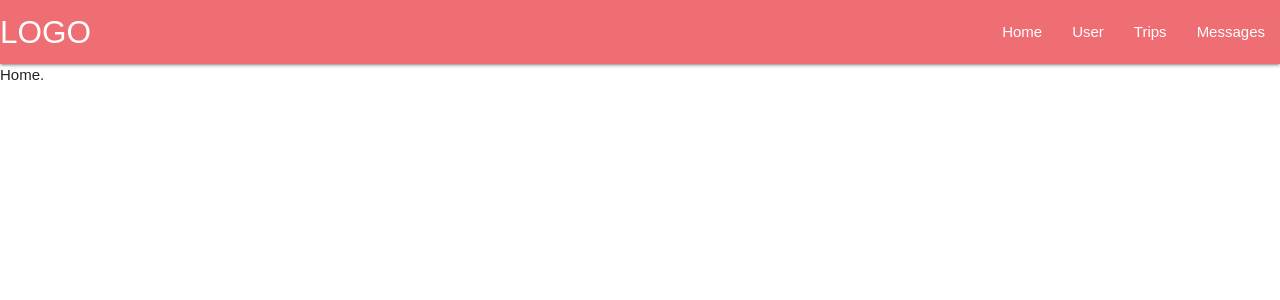
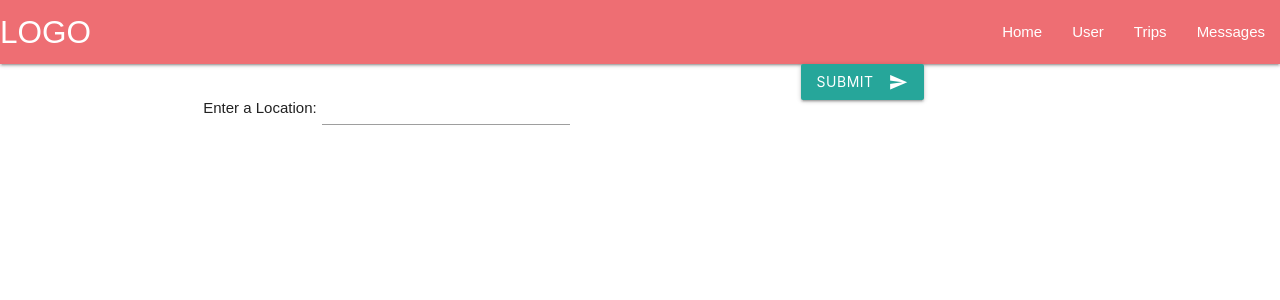
Before and after one commit to hurricaneronron/tripgodzilla, a React (Create React App) app in the folder client/: page /home in a window 1280 px wide. Shown: the top 300 px of the page. Built offline with nearby package versions, Linux system fonts and the light colour scheme.

Commit message:
start on home page

```diff
--- a/client/src/App.js
+++ b/client/src/App.js
@@ -15,7 +15,7 @@ class App extends Component {
     return (
       <BrowserRouter>
         <div>
-        <Route path="/welcome" component= {Welcome} />
+        <Route path="/Welcome" component= {Welcome} />
         <Route path="/home" component= {Home} />
         <Route path="/login" component= {Login} />
         <Route path="/messages" component= {Messages} />
--- a/client/src/components/Home.js
+++ b/client/src/components/Home.js
@@ -7,7 +7,25 @@ class Home extends React.Component {
         return (
             <div>
                 <Navbar />
-                <div>Home.</div>
+                <div class="container">
+                    <div class="row">
+                        <form class="col s12">
+                            <div class="row">
+                                <div class="col s8">
+                                    Enter a Location:
+                                    <div class="input-field inline">
+                                        <input id="location_inline" type="email" />
+                                    </div>
+                                </div>
+                                <div class="col s4">
+                                    <button class="btn waves-effect waves-light" type="submit" name="action">Submit
+                                        <i class="material-icons right">send</i>
+                                    </button>
+                                </div>
+                            </div>
+                        </form>
+                    </div>
+                </div>
             </div>
         )
     }
```
